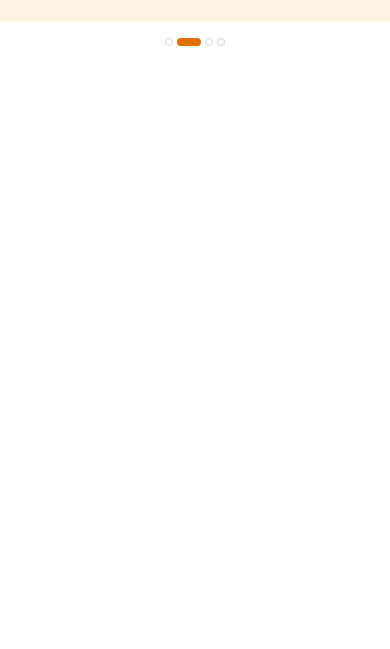
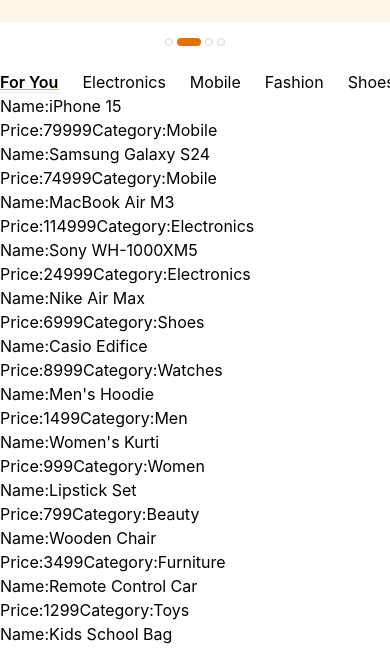
Before and after one commit to parshant-creator/duumyWebsite, a React (Vite) app: page / in a window 390 px wide. Shown: the part 295-944 px from the top of the page. Before the commit the page ends 844 px from the top, so only its background shows below. Built offline with nearby package versions, Linux system fonts and the light colour scheme.

Commit message:
start-categories-section

```diff
--- /dev/null
+++ b/src/components/Categories.jsx
@@ -0,0 +1,27 @@
+import { useState } from "react";
+import categories from '../data/categories'
+import products from '../data/products'
+import ProductCard from "./ProductCard";
+export default function Categories() {
+  const [activeTab, setActiveTab] = useState("For You");
+
+
+  const handleClick =(category)=>{
+    setActiveTab(category)
+    console.log(activeTab)
+  }
+  return (
+    <section className=" mt-12">
+      <div className="max-w-7xl mx-auto">
+        <ul className="flex gap-6 overflow-x-auto whitespace-nowrap hider-scrollbar">
+       {categories.map((item,index)=>(
+        <li onClick={()=>handleClick(item)} key={index} className={`cursor-pointer transition-all duration-300 ${activeTab===item?"underline decoration-yellow-500 font-semibold":"text-gary-600"}`}>{item}</li>
+       ))}
+       </ul>
+       {products.map((product)=>(
+        <ProductCard product={product}/>
+       ))}
+      </div>
+    </section>
+  );
+}
--- a/src/components/Hero.jsx
+++ b/src/components/Hero.jsx
@@ -3,13 +3,13 @@
 import heroData from "../data/heroData";
 export default function Hero() {
   const [currentIndex, setCurrentIndex] = useState(0);
-  const [isAnimating, setIsAnimating] = useState(false)
+  const [isAnimating, setIsAnimating] = useState(false);
   const [showImage, setShowImage] = useState(true);
 
   const heroSlider = heroData[currentIndex];
   const changeSlide = (direction) => {
-    if(isAnimating) return;
-    setIsAnimating(true)
+    if (isAnimating) return;
+    setIsAnimating(true);
     setShowImage(false);
     setTimeout(() => {
       if (direction === "next") {
@@ -20,15 +20,24 @@
         );
       }
       setShowImage(true);
-      setIsAnimating(false)
+      setIsAnimating(false);
     }, 500);
+  };
+  const intervalRef = useRef(null);
+  const startSlider = () => {
+    clearInterval(intervalRef.current);
+    intervalRef.current = setInterval(() => {
+      changeSlide("next");
+    }, 3000);
   };
   useEffect(() => {
     const handleKeyDown = (e) => {
       if (e.key === "ArrowRight") {
         changeSlide("next");
+        startSlider()
       } else if (e.key === "ArrowLeft") {
         changeSlide("prev");
+        startSlider()
       }
     };
     window.addEventListener("keydown", handleKeyDown);
@@ -37,14 +46,7 @@
     };
   }, []);
 
-  const intervalRef = useRef(null);
-  const startSlider = () => {
-    clearInterval(intervalRef.current);
-    const interval = setInterval(() => {
-      changeSlide("next");
-    }, 3000);
-    intervalRef.current = interval;
-  };
+
   const handlemouseHover = () => {
     clearInterval(intervalRef.current);
   };
@@ -56,29 +58,34 @@
     return () => clearInterval(intervalRef.current);
   }, []);
 
-  const touchStart = useRef(0);
-  const handleTouchStart = (e)=>{
-    touchStart.current = e.touches[0].clientX
+  const touchStartX = useRef(0);
+
+  const handleTouchStart = (e) => {
+    touchStartX.current = e.touches[0].clientX;
+  };
+
+  const handleTouchEnd = (e) => {
+    const touchEndX = e.changedTouches[0].clientX;
+    const distance = touchStartX.current - touchEndX;
+
+    if (distance > 60) {
+      changeSlide("next");
+      startSlider();
+    } else if (distance < -60) {
+      changeSlide("prev");
+      startSlider();
     }
-  const handleTouchEnd = (e)=>{
-    const end = e.changedTouches[0].clientX
-    const diff = touchStart.current - end;
-    console.log(diff)
-    if(diff > 50){
-      changeSlide("next")
-    }else if(diff < -50 ){
-      changeSlide("prev")
-    }
-  }
+  };
+
   const goToSlide = (index) => {
     if (index === currentIndex || isAnimating) return;
-    if(isAnimating) return;
-    setIsAnimating(true)
+    setIsAnimating(true);
     setShowImage(false);
     setTimeout(() => {
       setCurrentIndex(index);
       setShowImage(true);
-    setIsAnimating(false)
+      setIsAnimating(false);
+      startSlider()
     }, 500);
   };
   return (
@@ -91,7 +98,10 @@
       style={{ background: heroSlider.bgColor }}
     >
       <button
-        onClick={() => changeSlide("prev")}
+        onClick={() => {
+          changeSlide("prev");
+          startSlider();
+        }}
         className={`hidden sm:flex absolute left-6 top-1/2 -translate-y-1/2
     h-12 w-12 items-center justify-center rounded-full bg-white shadow-lg
     transition`}
@@ -100,19 +110,19 @@
       </button>
       <div className="max-w-7xl mx-auto h-full sm:h-full flex items-center justify-between px-4">
         <div className="w-1/2 flex flex-col gap-2">
-          <span className="text-red-500 font-semibold uppercase tracking-widest">
+          <span className={`text-red-500 font-semibold uppercase tracking-widest transition-opacity duration-500 ${showImage ? "opacity-100" : "opacity-0"}`}>
             {heroSlider.brand}
           </span>
 
-          <h1 className="text-xl sm:text-3xl md:text-6xl font-bold leading-tight">
+          <h1 className={`text-xl sm:text-3xl md:text-6xl font-bold leading-tight transition-opacity duration-500 ${showImage ? "opacity-100" : "opacity-0"}`}>
             {heroSlider.title}
           </h1>
 
-          <p className="text-gray-700 text-xs sm:text-base md:text-lg">
+          <p className={`text-gray-700 text-xs sm:text-base md:text-lg transition-opacity ${showImage ? "opacity-100" : "opacity-0"}`}>
             {heroSlider.subtitle}
           </p>
 
-          <button className="bg-black text-white w-fit px-3 py-2 sm:px-4 rounded-lg text-xs sm:text-base hover:bg-gray-800 transition">
+          <button className={`bg-black text-white w-fit px-3 py-2 sm:px-4 rounded-lg text-xs sm:text-base hover:bg-gray-800 transition-opacity duration-500 ${showImage ? "opacity-100" : "opacity-0"}`}>
             {heroSlider.buttonText}
           </button>
         </div>
@@ -125,7 +135,10 @@
         </div>
       </div>
       <button
-        onClick={() => changeSlide("next")}
+        onClick={() => {
+          changeSlide("next");
+          startSlider();
+        }}
         className={`hidden sm:flex absolute right-6 top-1/2 -translate-y-1/2
     h-12 w-12 items-center justify-center rounded-full bg-white shadow-lg
     transition
--- /dev/null
+++ b/src/components/ProductCard.jsx
@@ -0,0 +1,11 @@
+
+export default function ProductCard({product}) {
+    console.log(product)
+  return (
+    <div className="max-w-3xl">
+      <p>Name:{product.name}</p>
+      <span>Price:{product.price}</span>
+      <span>Category:{product.category}</span>
+    </div>
+  )
+}
--- /dev/null
+++ b/src/data/categories.js
@@ -0,0 +1,16 @@
+const categories = [
+  "For You",
+  "Electronics",
+  "Mobile",
+  "Fashion",
+  "Shoes",
+  "Watches",
+  "Beauty",
+  "Furniture",
+  "Men",
+  "Women",
+  "Toys",
+  "Kids",
+];
+
+export default categories;
--- /dev/null
+++ b/src/data/products.js
@@ -0,0 +1,100 @@
+const products = [
+  {
+    id: 1,
+    name: "iPhone 15",
+    price: 79999,
+    image: "",
+    category: "Mobile",
+    rating: 4.8,
+  },
+  {
+    id: 2,
+    name: "Samsung Galaxy S24",
+    price: 74999,
+    image: "",
+    category: "Mobile",
+    rating: 4.7,
+  },
+  {
+    id: 3,
+    name: "MacBook Air M3",
+    price: 114999,
+    image: "",
+    category: "Electronics",
+    rating: 4.9,
+  },
+  {
+    id: 4,
+    name: "Sony WH-1000XM5",
+    price: 24999,
+    image: "",
+    category: "Electronics",
+    rating: 4.8,
+  },
+  {
+    id: 5,
+    name: "Nike Air Max",
+    price: 6999,
+    image: "",
+    category: "Shoes",
+    rating: 4.6,
+  },
+  {
+    id: 6,
+    name: "Casio Edifice",
+    price: 8999,
+    image: "",
+    category: "Watches",
+    rating: 4.7,
+  },
+  {
+    id: 7,
+    name: "Men's Hoodie",
+    price: 1499,
+    image: "",
+    category: "Men",
+    rating: 4.5,
+  },
+  {
+    id: 8,
+    name: "Women's Kurti",
+    price: 999,
+    image: "",
+    category: "Women",
+    rating: 4.4,
+  },
+  {
+    id: 9,
+    name: "Lipstick Set",
+    price: 799,
+    image: "",
+    category: "Beauty",
+    rating: 4.3,
+  },
+  {
+    id: 10,
+    name: "Wooden Chair",
+    price: 3499,
+    image: "",
+    category: "Furniture",
+    rating: 4.5,
+  },
+  {
+    id: 11,
+    name: "Remote Control Car",
+    price: 1299,
+    image: "",
+    category: "Toys",
+    rating: 4.6,
+  },
+  {
+    id: 12,
+    name: "Kids School Bag",
+    price: 899,
+    image: "",
+    category: "Kids",
+    rating: 4.4,
+  },
+];
+
+export default products;
--- a/src/index.css
+++ b/src/index.css
@@ -1 +1,8 @@
 @import "tailwindcss";
+.hider-scrollbar::-webkit-scrollbar{
+    display: none;
+}
+.hider-scrollbar{
+    -ms-overflow-style: none;
+    scrollbar-width: none;
+}
--- a/src/pages/Home.jsx
+++ b/src/pages/Home.jsx
@@ -1,3 +1,4 @@
+import Categories from '../components/Categories'
 import Header from'../components/Header'
 import Hero from '../components/Hero'
 export default function Home() {
@@ -5,6 +6,7 @@
     <div className="min-h-screen">
       <Header />
       <Hero />
+      <Categories />
     </div>
   )
 }
```
Also changed, not shown: src/App.css (deleted, +0 -184 lines). Lines whose indentation alone changed are shown as unchanged.
